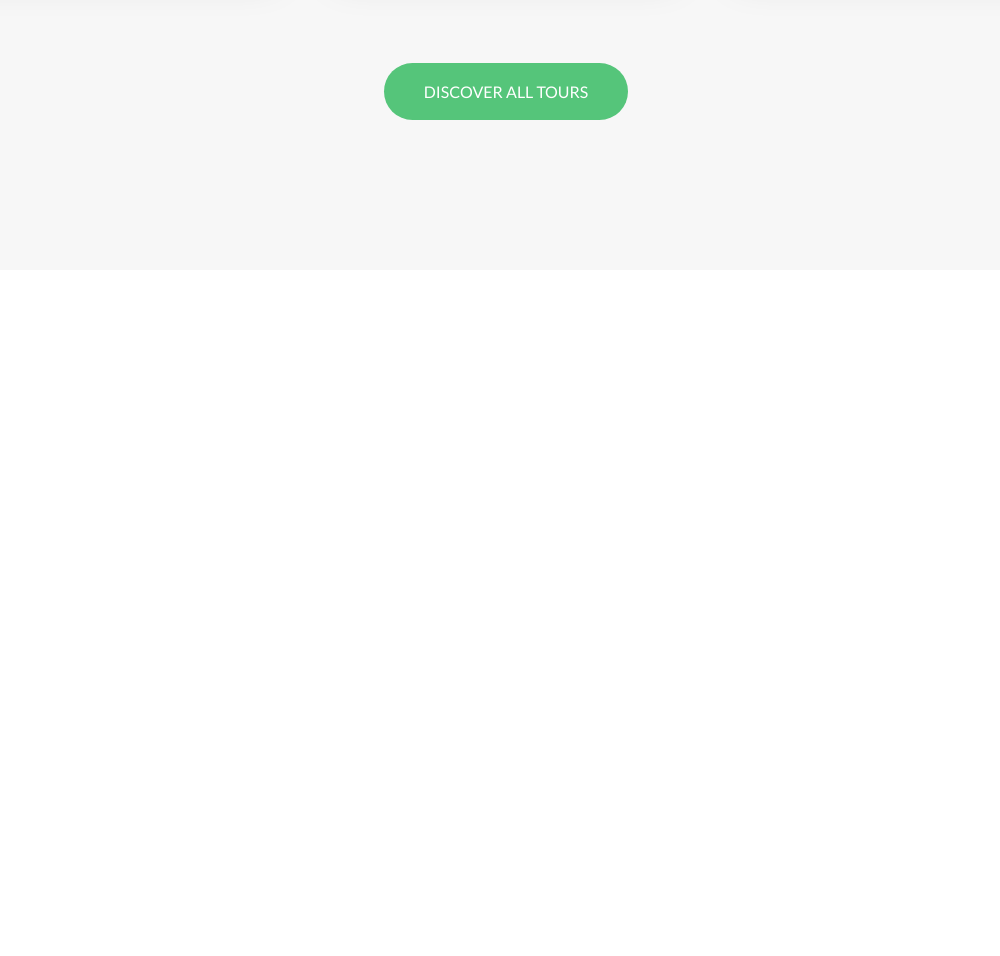
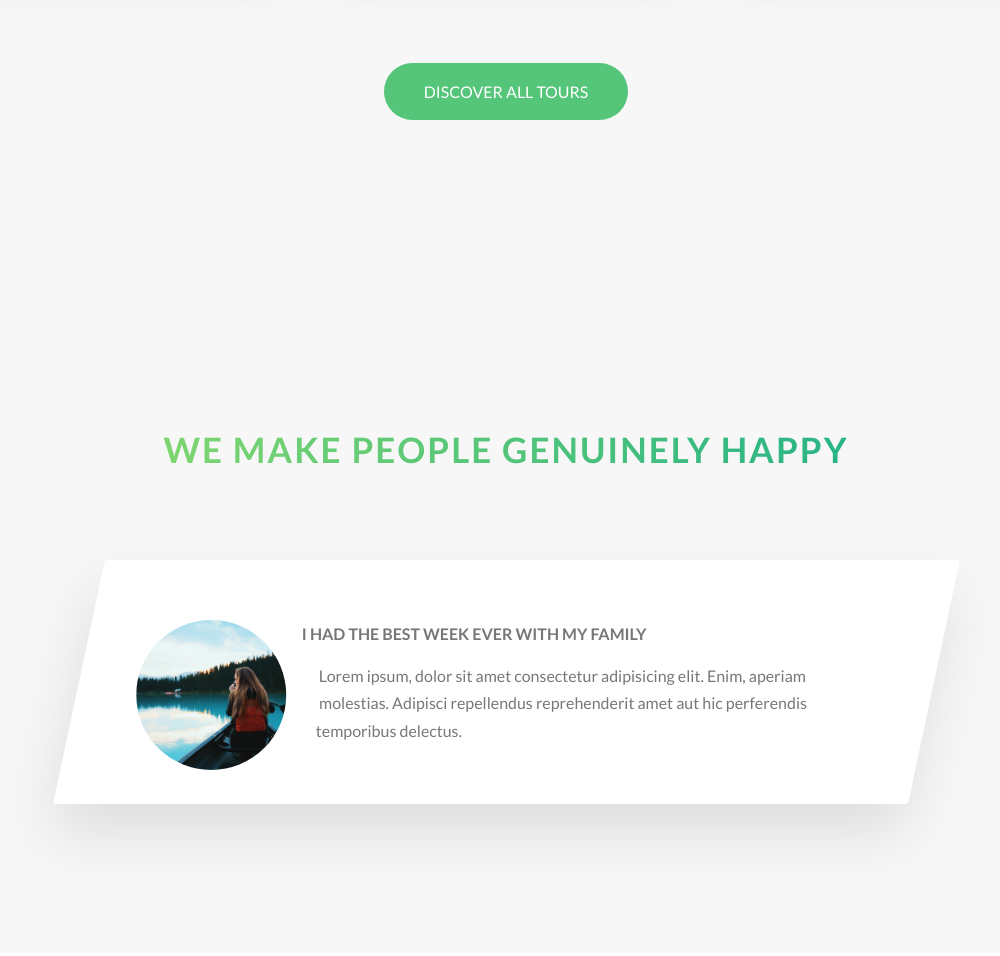
Before and after one commit to TasinAhmed/Natours, a plain HTML site: page index.html in a window 1280 px wide. Shown: the part 2989-3945 px from the top of the page, without its empty margins (134-1134 px from the left). Before the commit the page ends 3289 px from the top, so only its background shows below. Drawn offline with Linux system fonts and the light colour scheme.

Commit message:
Done stories section part 1

```diff
--- a/index.html
+++ b/index.html
@@ -243,6 +243,34 @@
           <a href="#" class="btn btn--green">Discover all tours</a>
         </div>
       </section>
+      <section class="section-stories">
+        <div class="u-center-text u-margin-bottom-big">
+          <h2 class="heading-secondary">
+            We make people genuinely happy
+          </h2>
+        </div>
+        <div class="row">
+          <div class="story">
+            <figure class="story__shape">
+              <img
+                src="./img/nat-8.jpg"
+                alt="Person on a tour"
+                class="story__img"
+              />
+            </figure>
+            <div class="story__text">
+              <h3 class="heading-tertiary u-margin-bottom-small">
+                I had the best week ever with my family
+              </h3>
+              <p>
+                Lorem ipsum, dolor sit amet consectetur adipisicing elit. Enim,
+                aperiam molestias. Adipisci repellendus reprehenderit amet aut
+                hic perferendis temporibus delectus.
+              </p>
+            </div>
+          </div>
+        </div>
+      </section>
     </main>
     <!-- <section class="grid-test">
       <div class="row">
--- /dev/null
+++ b/sass/components/_story.scss
@@ -0,0 +1,32 @@
+.story {
+  width: 75%;
+  margin: 0 auto;
+  box-shadow: 0 3rem 6rem rgba($color-black, 0.1);
+  background-color: $color-white;
+  border-radius: 0.3rem;
+  padding: 6rem;
+  padding-left: 9rem;
+  font-size: $default-font-size;
+  transform: skewX(-12deg);
+
+  & > * {
+    transform: skewX(12deg);
+  }
+
+  &__shape {
+    width: 15rem;
+    height: 15rem;
+    float: left;
+    -webkit-shape-outside: circle(50% at 50% 50%);
+    shape-outside: circle(50% at 50% 50%);
+    -webkit-clip-path: circle(50% at 50% 50%);
+    clip-path: circle(50% at 50% 50%);
+    transform: translateX(-3rem) skewX(12deg);
+  }
+
+  &__img {
+    height: 100%;
+    background-position: center;
+    background-size: cover;
+  }
+}
--- a/sass/main.scss
+++ b/sass/main.scss
@@ -11,6 +11,7 @@
 @import "./components/composition";
 @import "./components/feature-box";
 @import "./components/card";
+@import "./components/story";
 
 @import "./layout/grid";
 @import "./layout/header";
--- a/sass/pages/_home.scss
+++ b/sass/pages/_home.scss
@@ -25,3 +25,8 @@
   padding: 25rem 0 15rem 0;
   margin-top: -15rem;
 }
+
+.section-stories {
+  padding: 15rem 0;
+  background-color: $color-grey-light-1;
+}
```
Also changed, not shown: css/main.min.css.
